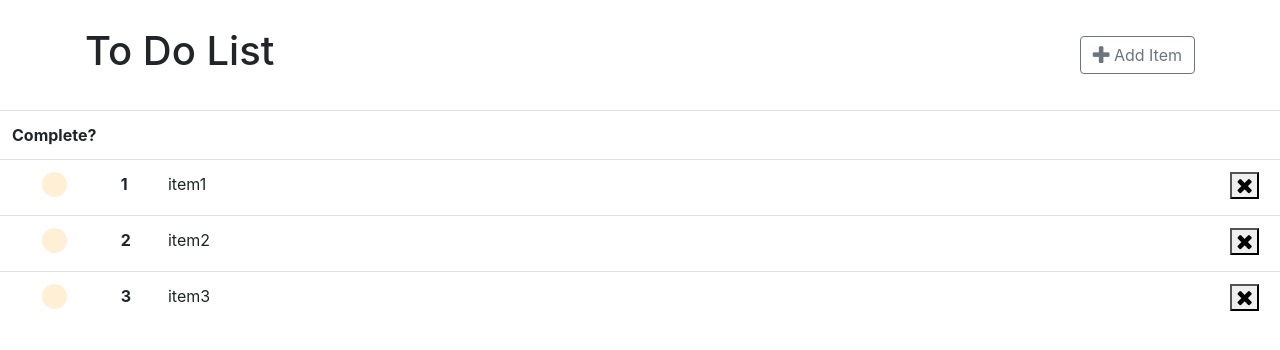
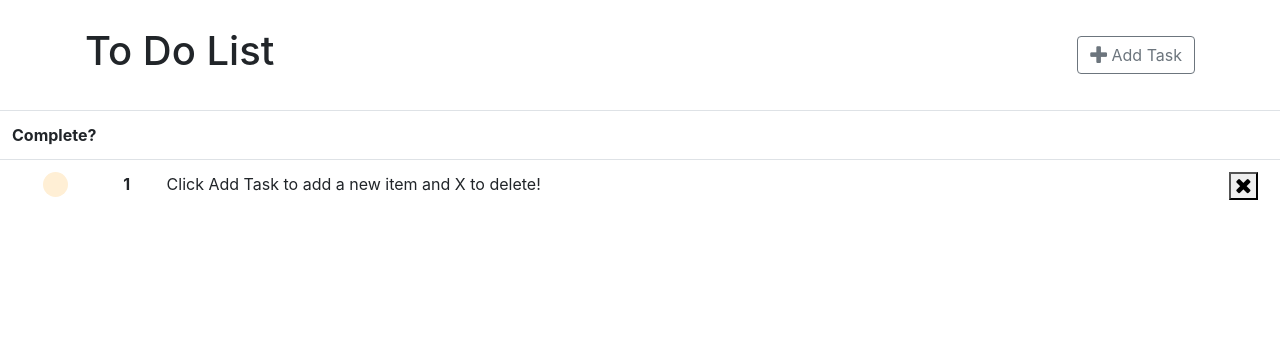
Before and after one commit to sysani/simple-react-todolist, a React (Create React App) app: page / in a window 1280 px wide. Shown: the top 350 px of the page. Built offline with nearby package versions, Linux system fonts and the light colour scheme.

Commit message:
minor bug fixes and design change

```diff
--- a/src/App.css
+++ b/src/App.css
@@ -14,6 +14,12 @@ h1 {
   width: 83%;
 }
 
+.greyOut {
+  color: lightgrey;
+  text-decoration: line-through;
+  font-style: italic;
+}
+
 .cr {
   text-align: center;
 }
@@ -24,6 +30,10 @@ h1 {
 
 .thead:hover {
   background-color: white;
+}
+
+.greyedOut {
+  color: red;
 }
 
 .fa-pencil, .fa-times {
--- a/src/components/HeaderComponent.js
+++ b/src/components/HeaderComponent.js
@@ -19,8 +19,9 @@ class Header extends Component {
 
   handleAdd = (event) => {
     event.preventDefault();
-    this.props.addItem(event.target.item.value);
+    this.props.addItem({checked:false, complete:'', task:event.target.item.value});
     this.toggleModal();
+    this.props.toggleLbl(this.props.items)
   }
 
   render() {
@@ -36,7 +37,7 @@ class Header extends Component {
             <Nav className="ml-auto" navbar>
               <NavItem>
                 <Button outline onClick={this.toggleModal}>
-                  <span className="fa fa-plus fa-lg"></span> Add Item
+                  <span className="fa fa-plus fa-lg"></span> Add Task
                 </Button>
               </NavItem>
             </Nav>
@@ -44,13 +45,12 @@ class Header extends Component {
         </Navbar>
 
         <Modal isOpen={this.state.isModalOpen} toggle={this.toggleModal}>
-          <ModalHeader toggle={this.toggleModal}>Add Item to To-Do List</ModalHeader>
+          <ModalHeader toggle={this.toggleModal}>Add a Task:</ModalHeader>
           <ModalBody>
 
             <Form onSubmit={this.handleAdd}>
               <FormGroup>
-                <Label htmlFor="item">I need to...</Label>
-                <Input type="text" name="item" />
+                <Input type="text" name="item" placeholder="I need to..." />
               </FormGroup>
               <Button type="submit" value="submit" color="primary">Add It!</Button>
             </Form>
--- a/src/components/ListComponent.js
+++ b/src/components/ListComponent.js
@@ -1,43 +1,61 @@
 import React, { Component } from 'react';
 import { Table } from 'reactstrap';
 
-const RenderList = ({ items, deleteItem }) => {
-  const itemList = items.map((item, index) => {
-    return (
-      <tr>
-        <td className="cr"><input id="checked" type="checkbox" name="checked" /></td>
-        <th scope="row">{index+1}</th>
-        <td className="fs">{item}</td>
-        <td><button className="fa fa-times fa-lg" onClick={() => deleteItem(index)}></button></td>
-      </tr>
-    )
-  })
-  return itemList;
-}
-
-class List extends Component {
+class RenderList extends Component {
 
   constructor(props) {
     super(props);
     this.state= {
       items: this.props.items,
     }
+    this.toggleCheck = this.toggleCheck.bind(this);
+  }
+
+  toggleCheck = (item) => {
+    item['checked'] = !item['checked'];
+    if (item['checked']) {
+      item['complete'] = 'greyOut';
+    }
+    else {
+      item['complete'] = '';
+    }
+    this.props.toggleLbl(this.state.items);
   }
 
   render() {
+    const itemList = this.state.items.map((item, index) => {
+      return (
+        <tr>
+          <td className="cr"><input id="checked" type="checkbox" name="checked" checked={item['checked']}
+          onClick={() => this.toggleCheck(item) } /></td>
+          <th scope="row">{index+1}</th>
+          <td className={item['complete']+' fs'}>{item['task']}</td>
+          <td><button className="fa fa-times fa-lg" onClick={() => this.props.deleteItem(index)}></button></td>
+        </tr>
+      )
+    })
+
     return (
-      <div>
-        <Table hover>
-          <tbody>
-            <tr>
-              <th className="thead" colspan="4">Complete?</th>
-            </tr>
-            <RenderList items={this.state.items} deleteItem={this.props.deleteItem} />
-          </tbody>
-        </Table>
-      </div>
+      <>
+        <tr>
+          <th className="thead" colspan="4">{this.props.lbl}</th>
+        </tr>
+        {itemList}
+      </>
     )
   }
 }
 
+const List = (props) => {
+  return (
+    <div>
+      <Table hover>
+        <tbody>
+          <RenderList items={props.items} deleteItem={props.deleteItem} lbl={props.lbl} toggleLbl={props.toggleLbl} />
+        </tbody>
+      </Table>
+    </div>
+  );
+}
+
 export default List
--- a/src/components/MainComponent.js
+++ b/src/components/MainComponent.js
@@ -7,11 +7,19 @@ class Main extends Component {
   constructor(props) {
     super(props);
     this.state = {
-      items: ['item1', 'item2', 'item3'],
-      added: 0
+      items: [
+        {
+          checked: false,
+          complete: '',
+          task: 'Click Add Task to add a new item and X to delete!',
+        }
+      ],
+      added: 0,
+      lbl: 'Complete?'
     }
     this.addItem = this.addItem.bind(this);
     this.deleteItem = this.deleteItem.bind(this);
+    this.toggleLbl = this.toggleLbl.bind(this);
   }
 
   addItem = (item) => {
@@ -25,13 +33,28 @@ class Main extends Component {
     this.setState({
       items: this.state.items
     })
+    this.toggleLbl(this.state.items)
+  }
+
+  toggleLbl = (items) => {
+    const tasksComplete = items.filter(task => task['checked'] == true);
+    if (items.length == 0 || tasksComplete.length == items.length) {
+      this.setState({
+        lbl: 'All Tasks Complete!'
+      })
+    }
+    else {
+      this.setState({
+        lbl: 'Complete?'
+      })
+    }
   }
 
   render() {
     return (
       <div>
-        <Header items={this.state.items} addItem={this.addItem} />
-        <List items={this.state.items} deleteItem={this.deleteItem} />
+        <Header items={this.state.items} addItem={this.addItem} toggleLbl={this.toggleLbl} />
+        <List items={this.state.items} lbl={this.state.lbl} deleteItem={this.deleteItem} toggleLbl={this.toggleLbl} />
       </div>
     )
   }
```
